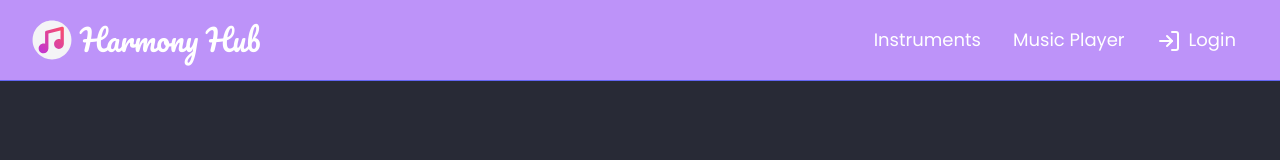
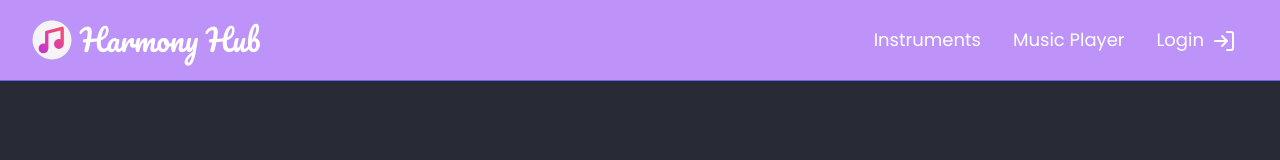
Before and after one commit to Mastle/harmony-hub-app, a React (Vite) app: page / in a window 1280 px wide. Shown: the top 160 px of the page. Built offline with nearby package versions, Linux system fonts and the light colour scheme.

Commit message:
turn login system to modal

```diff
--- a/src/App.jsx
+++ b/src/App.jsx
@@ -1,29 +1,27 @@
 "use client"
 
 import { Routes, Route } from "react-router"
+import { AuthProvider } from "./components/Auth/AuthContext"
 import MainLayout from "./components/MainLayout"
 import HomePage from "./components/HomePage"
-import AuthLayout from "./components/Auth/AuthLayout"
-import LogIn from "./components/Auth/LogIn"
-import Register from "./components/Auth/Register"
 import Instruments from "./components/Instruments/Instruments"
 import Piano from "./components/Instruments/Piano"
 import MusicPlayer from "./components/Music/MusicPlayer"
+import AuthModal from "./components/Auth/AuthModal"
 
 const App = () => {
   return (
+    <AuthProvider>
       <Routes>
         <Route path="/" element={<MainLayout />}>
           <Route index element={<HomePage />} />
-        <Route path="/auth" element={<AuthLayout />}>
-          <Route path="login" element={<LogIn />} />
-          <Route path="register" element={<Register />} />
-        </Route>
           <Route path="instruments" element={<Instruments />} />
           <Route path="instruments/piano" element={<Piano />} />
           <Route path="player" element={<MusicPlayer />} />
         </Route>
       </Routes>
+      <AuthModal />
+    </AuthProvider>
   )
 }
 
--- /dev/null
+++ b/src/components/Auth/AuthContext.jsx
@@ -0,0 +1,46 @@
+import { createContext, useState, useContext, useEffect } from "react"
+
+// Create context for authentication state
+const AuthContext = createContext()
+
+export function useAuth() {
+  return useContext(AuthContext)
+}
+
+export function AuthProvider({ children }) {
+  const [user, setUser] = useState(null)
+  const [isAuthModalOpen, setIsAuthModalOpen] = useState(false)
+
+  // Check if user is already logged in
+  useEffect(() => {
+    const loggedInUser = localStorage.getItem("user")
+    if (loggedInUser) {
+      setUser(JSON.parse(loggedInUser))
+    }
+  }, [])
+
+  // const handleLogin = (userData) => {
+  //   localStorage.setItem("user", JSON.stringify(userData))
+  //   setUser(userData)
+  //   setIsAuthModalOpen(false)
+  // }
+
+  const handleLogout = () => {
+    localStorage.removeItem("user")
+    setUser(null)
+  }
+
+  return (
+    <AuthContext.Provider
+      value={{
+        user,
+        setUser,
+        isAuthModalOpen,
+        setIsAuthModalOpen,
+        handleLogout,
+      }}
+    >
+      {children}
+    </AuthContext.Provider>
+  )
+}
--- a/src/components/Auth/AuthLayout.jsx
+++ /dev/null
@@ -1,83 +0,0 @@
-"use client"
-
-import { useState, useEffect } from "react"
-import { Link, Outlet, useLocation } from "react-router"
-
-function AuthLayout() {
-  const [user, setUser] = useState(null)
-  const location = useLocation()
-
-  useEffect(() => {
-    const loggedInUser = localStorage.getItem("user")
-    if (loggedInUser) {
-      setUser(JSON.parse(loggedInUser))
-    }
-  }, [])
-
-  const handleLogout = () => {
-    localStorage.removeItem("user")
-    setUser(null)
-  }
-
-  if (!user) {
-    return (
-      <div className="gap-20 bg-base-100 min-h-screen flex items-center justify-center flex-col sm:flex-row">
-        <div className="bg-primary-content border border-white p-8 rounded-lg shadow-md w-96">
-          <h1 className="pacifico-regular text-5xl font-bold mb-6 text-center">
-            Harmony Hub
-          </h1>
-
-          <Outlet context={{ setUser }} />
-
-          <p className="mt-4 text-center">
-            {location.pathname === "/auth/login"
-              ? "Don't have an account? "
-              : "Already have an account? "}
-            <Link
-              to={
-                location.pathname === "/auth/login"
-                  ? "/auth/register"
-                  : "/auth/login"
-              }
-              className="btn btn-secondary ms-6"
-            >
-              {location.pathname === "/auth/login" ? "Register" : "Login"}
-            </Link>
-          </p>
-        </div>
-      </div>
-    )
-  }
-
-  return (
-    <div className="min-h-screen bg-base-300">
-      <div className="container mx-auto">
-        <h1>Use navigate will fix this</h1>
-        <button className="btn btn-primary" onClick={handleLogout}>
-          Logout
-        </button>
-      </div>
-    </div>
-  )
-}
-
-export default AuthLayout
-
-/*
-
-    current step(short overview):
-    (TODO is reserved for issues)
-        --> The user auth system must be turned into a modal, a separate route just feels outdated, once that is done and authModal is fully functional, see if you can add deepseek's suggestion to make it better!
-        --  Create the protected component (refer to geepeeT)
-        -- for now, the whole point of an authentication system is to allow users to record how well they can play a freely available famous track (like Beethoven's stuff)
-        -- Make the menu responsive
-        -- The "Dashboard" page is what the users will see which consists of two cards: "instruments" card and the "music player" card
-        -- need to set up the routes for virtual piano and music player properly
-      - Once fully finished with the authentication system, I must begin migrating to the latest Tailwind and DaisyUI versions
-      - implement the piano fully
-      - move on to music player and real time note highlighting
-      - add as much as feature as you can till the end of ESFAND
-      - Joyful Speaking is next
-
-
-*/
--- /dev/null
+++ b/src/components/Auth/AuthModal.jsx
@@ -0,0 +1,41 @@
+import { useAuth } from "./AuthContext"
+import { useState } from "react"
+import Login from "./LogIn"
+import Register from "./Register"
+
+function AuthModal() {
+  const { isAuthModalOpen, setIsAuthModalOpen } = useAuth()
+  const [view, setView] = useState("login")
+
+  if (!isAuthModalOpen) return null
+
+  return (
+    <div className="fixed inset-0 bg-black bg-opacity-70 flex justify-center items-center">
+      <div className="bg-base-100 p-6 rounded-lg shadow-lg w-96 relative">
+        <button
+          onClick={() => setIsAuthModalOpen(false)}
+          className="absolute top-2 right-2 text-xl"
+        >
+          ✖
+        </button>
+        <h1 className="pacifico-regular text-3xl font-bold mb-6 text-center">
+          Harmony Hub
+        </h1>
+        {view === "login" ? <Login /> : <Register />}
+        <p className="text-center mt-4">
+          {view === "login"
+            ? "Don't have an account?"
+            : "Already have an account?"}
+          <button
+            onClick={() => setView(view === "login" ? "register" : "login")}
+            className="text-blue-500 ms-2"
+          >
+            {view === "login" ? "Register" : "Login"}
+          </button>
+        </p>
+      </div>
+    </div>
+  )
+}
+
+export default AuthModal
--- a/src/components/Auth/Login.jsx
+++ b/src/components/Auth/Login.jsx
@@ -1,27 +1,29 @@
 "use client"
 
-import { useState } from "react"
-import { useOutletContext, useNavigate } from "react-router"
+import { useState, useContext } from "react"
+import { useAuth } from "./AuthContext"
 
-export default function Login({}) {
+export default function Login() {
   const [email, setEmail] = useState("")
   const [password, setPassword] = useState("")
-  const { setUser } = useOutletContext()
-  let navigate = useNavigate()
+  const { setUser, setIsAuthModalOpen } = useAuth()
 
   const handleSubmit = async (e) => {
     e.preventDefault()
     const response = await fetch("http://localhost:3001/users")
     const users = await response.json()
+
     const emailLowerCase = email.toLowerCase()
     const passwordLowerCase = password.toLowerCase()
+
     const user = users.find(
       (u) => u.email === emailLowerCase && u.password === passwordLowerCase
     )
+
     if (user) {
       localStorage.setItem("user", JSON.stringify(user))
-      setUser(user)
-      navigate("/")
+      setUser(user) // Update auth state
+      setIsAuthModalOpen(false) // Close the modal after login
     } else {
       alert("Invalid credentials")
     }
@@ -32,8 +34,7 @@ export default function Login({}) {
       <div>
         <label
           htmlFor="email"
-          className="block
-        text-sm font-medium text-primary"
+          className="block text-sm font-medium text-primary"
         >
           Email
         </label>
@@ -43,13 +44,13 @@ export default function Login({}) {
           value={email}
           onChange={(e) => setEmail(e.target.value)}
           required
-          className="mt-1 block w-full
-           px-3 py-2
-           border border-white
-           rounded-md shadow-sm
-            focus:outline-none
-            focus:ring-blue-500
-            focus:border-blue-500"
+          className="mt-1
+          block w-full px-3 py-2 border border-white
+           rounded-md
+           shadow-sm
+           focus:outline-none
+           focus:ring-blue-500
+          focus:border-blue-500"
         />
       </div>
       <div>
@@ -70,12 +71,7 @@ export default function Login({}) {
       </div>
       <button
         type="submit"
-        className="w-full
-        flex justify-center
-        py-2 px-4 border
-        border-transparent
-        btn
-        btn-primary"
+        className="w-full flex justify-center py-2 px-4 border border-transparent btn btn-primary"
       >
         Login
       </button>
--- a/src/components/Auth/Register.jsx
+++ b/src/components/Auth/Register.jsx
@@ -69,3 +69,22 @@ export default function Register() {
     </form>
   )
 }
+
+/*
+
+    current step(short overview):
+    (TODO is reserved for issues)
+        --> polishing the login system, make the register component compatible with the modal system, remove unused code and comments
+        -- prompt the user to confirm when logout is clicked
+        -- for now, the whole point of an authentication system is to allow users to record how well they can play a freely available famous track (like Beethoven's stuff)
+        -- Make the navbar responsive - it's terrible right now
+        -- The "Dashboard" page is what the users will see which consists of two cards: "instruments" card and the "music player" card
+        -- need to set up the routes for virtual piano and music player properly
+      - Once fully finished with the authentication system, I must begin migrating to the latest Tailwind and DaisyUI versions
+      - implement the piano fully
+      - move on to music player and real time note highlighting
+      - add as much as feature as you can till the end of ESFAND
+      - Joyful Speaking is next
+
+
+*/
--- a/src/components/Navbar.jsx
+++ b/src/components/Navbar.jsx
@@ -1,10 +1,13 @@
 "use client"
 
+import { useAuth } from "./Auth/AuthContext"
 import { NavLink } from "react-router"
-import { LogIn, CircleUserRound } from "lucide-react"
+import { LogIn, LogOut } from "lucide-react"
 import logo from "../assets/images/logo.svg"
 
 const Navbar = () => {
+  const { user, setIsAuthModalOpen, handleLogout, isAuthModalOpen } = useAuth()
+
   const linkClass = ({ isActive }) =>
     isActive
       ? "bg-teal-900 text-white hover:bg-teal-900 hover:text-white text-lg rounded-md px-3 py-2"
@@ -24,20 +27,39 @@ const Navbar = () => {
             </NavLink>
             <div className="md:ml-auto">
               <div className="flex space-x-2">
+                <li className="mt-2">
                   <NavLink to="/instruments" className={linkClass}>
                     Instruments
                   </NavLink>
+                </li>
+                <li className="mt-2">
                   <NavLink to="/player" className={linkClass}>
                     Music Player
                   </NavLink>
-                <NavLink to="/auth/login" className={linkClass}>
-                  {/* //TODO: change this one to "account" on user login */}
-                  {/* <CircleUserRound
-                    style={{ display: "inline", marginRight: "0.5rem" }}
-                  /> */}
-                  <LogIn style={{ display: "inline", marginRight: "0.5rem" }} />
-                  <span>Login</span>
-                </NavLink>
+                </li>
+                <li>
+                  {user ? (
+                    <button
+                      onClick={handleLogout}
+                      className="text-white hover:bg-teal-900 hover:text-white text-lg rounded-md px-3 py-2"
+                    >
+                      Logout
+                      <LogOut
+                        style={{ display: "inline", marginLeft: "0.5rem" }}
+                      />
+                    </button>
+                  ) : (
+                    <button
+                      onClick={() => setIsAuthModalOpen(true)}
+                      className="text-white hover:bg-teal-900 hover:text-white text-lg rounded-md px-3 py-2"
+                    >
+                      Login
+                      <LogIn
+                        style={{ display: "inline", marginLeft: "0.5rem" }}
+                      />
+                    </button>
+                  )}
+                </li>
               </div>
             </div>
           </div>
--- a/src/index.css
+++ b/src/index.css
@@ -4,6 +4,10 @@
 
 body {
     font-family: "Poppins", sans-serif;
+}
+
+li, ul, ol {
+  list-style: none;
 }
 
 .pacifico-regular {
```
Lines whose indentation alone changed are shown as unchanged.
